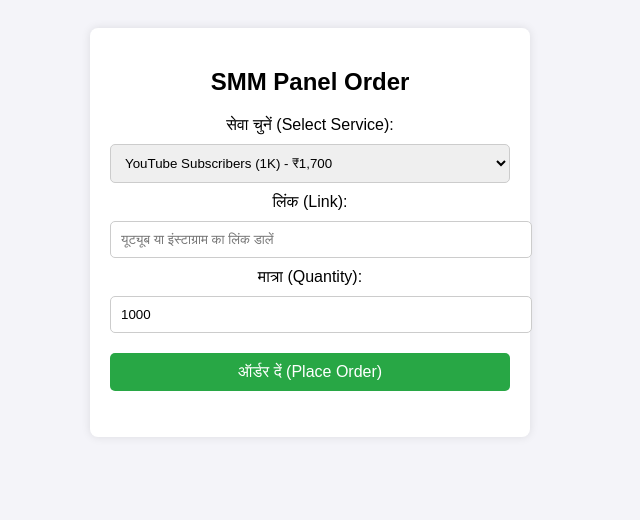
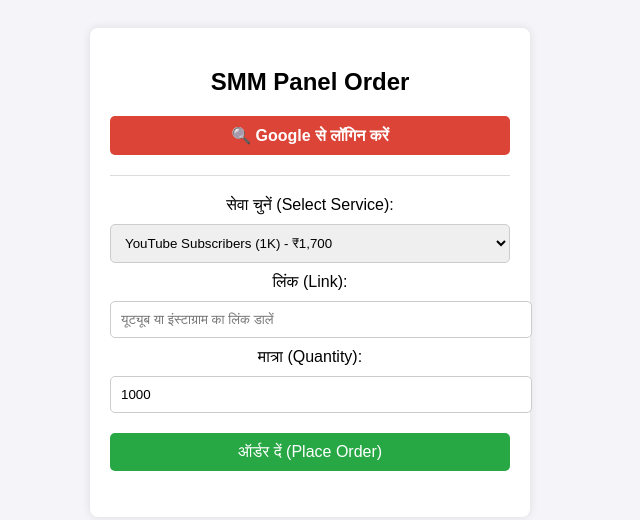
Before and after one commit to kkuvagaming-sketch/my-dream-journey, a website: page index.html in a window 1280 px wide. Shown: the whole page, without its empty margins (330-970 px from the left). Drawn offline with Linux system fonts and the light colour scheme.

Commit message:
Update index.html

```diff
--- a/index.html
+++ b/index.html
@@ -10,12 +10,22 @@
         select, input, button { width: 100%; padding: 10px; margin: 10px 0; border: 1px solid #ccc; border-radius: 5px; }
         button { background: #28a745; color: white; font-size: 16px; border: none; cursor: pointer; }
         button:hover { background: #218838; }
+        .google-btn { background: #db4437; display: flex; align-items: center; justify-content: center; text-decoration: none; color: white; font-weight: bold; border-radius: 5px; padding: 10px; margin-top: 15px; }
+        .google-btn:hover { background: #c33d2e; }
     </style>
 </head>
 <body>
 
     <div class="form-container">
         <h2>SMM Panel Order</h2>
+
+        <!-- Google Login Button -->
+        <a href="/auth/google" class="google-btn">
+            🔍 Google से लॉगिन करें
+        </a>
+
+        <hr style="margin: 20px 0; border: 0; border-top: 1px solid #ddd;">
+
         <form id="orderForm">
             <label for="service">सेवा चुनें (Select Service):</label>
             <select id="service" required>
```
